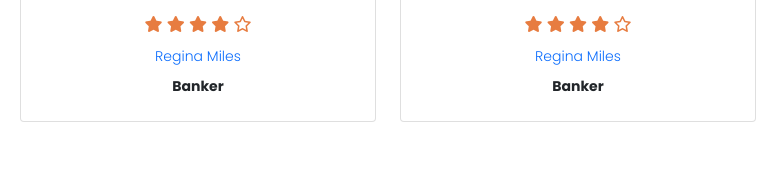
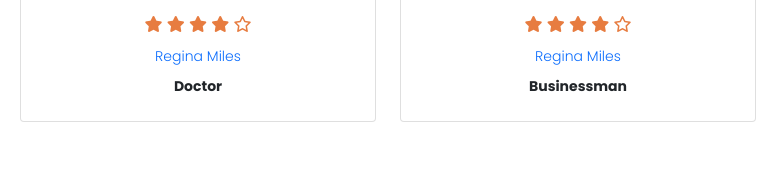
Before and after one commit to Palashtalukder78/honda-cbr, a plain HTML site: page index.html in a window 1280 px wide. Shown: the part 2223-2400 px from the top of the page, 442-1224 px from the left. Drawn offline with Linux system fonts and the light colour scheme.

Commit message:
Changing Client's Ocupation

```diff
--- a/assets/css/style.css
+++ b/assets/css/style.css
@@ -78,7 +78,7 @@ header{
     margin: 10px 0;
     text-align: justify;
 }
-.latest-news .card:hover{
+.card:hover{
     box-shadow: 1px 2px 10px 8px #f3f0f0;
     transform: translateY(-8px);
     transition: .4s;
--- a/index.html
+++ b/index.html
@@ -179,7 +179,6 @@
                                 Clients says
                             </span>
                         </h1>
-
                         <div class="col-lg-4 col-md-6 my-3">
                             <div class="card text-center rounded-lg">
                                 <img class="rounded-circle img-fluid m-auto mt-5" src="assets/images/user-1.png"
@@ -218,7 +217,7 @@
                                         <i class="far fa-star"></i>
                                     </div>
                                     <p class="small-p my-2 text-primary">Regina Miles</p>
-                                    <p class="small-p my-2 fw-bold">Banker</p>
+                                    <p class="small-p my-2 fw-bold">Doctor</p>
                                 </div>
                             </div>
                         </div>
@@ -239,7 +238,7 @@
                                         <i class="far fa-star"></i>
                                     </div>
                                     <p class="small-p my-2 text-primary">Regina Miles</p>
-                                    <p class="small-p my-2 fw-bold">Banker</p>
+                                    <p class="small-p my-2 fw-bold">Businessman</p>
                                 </div>
                             </div>
                         </div>
```
